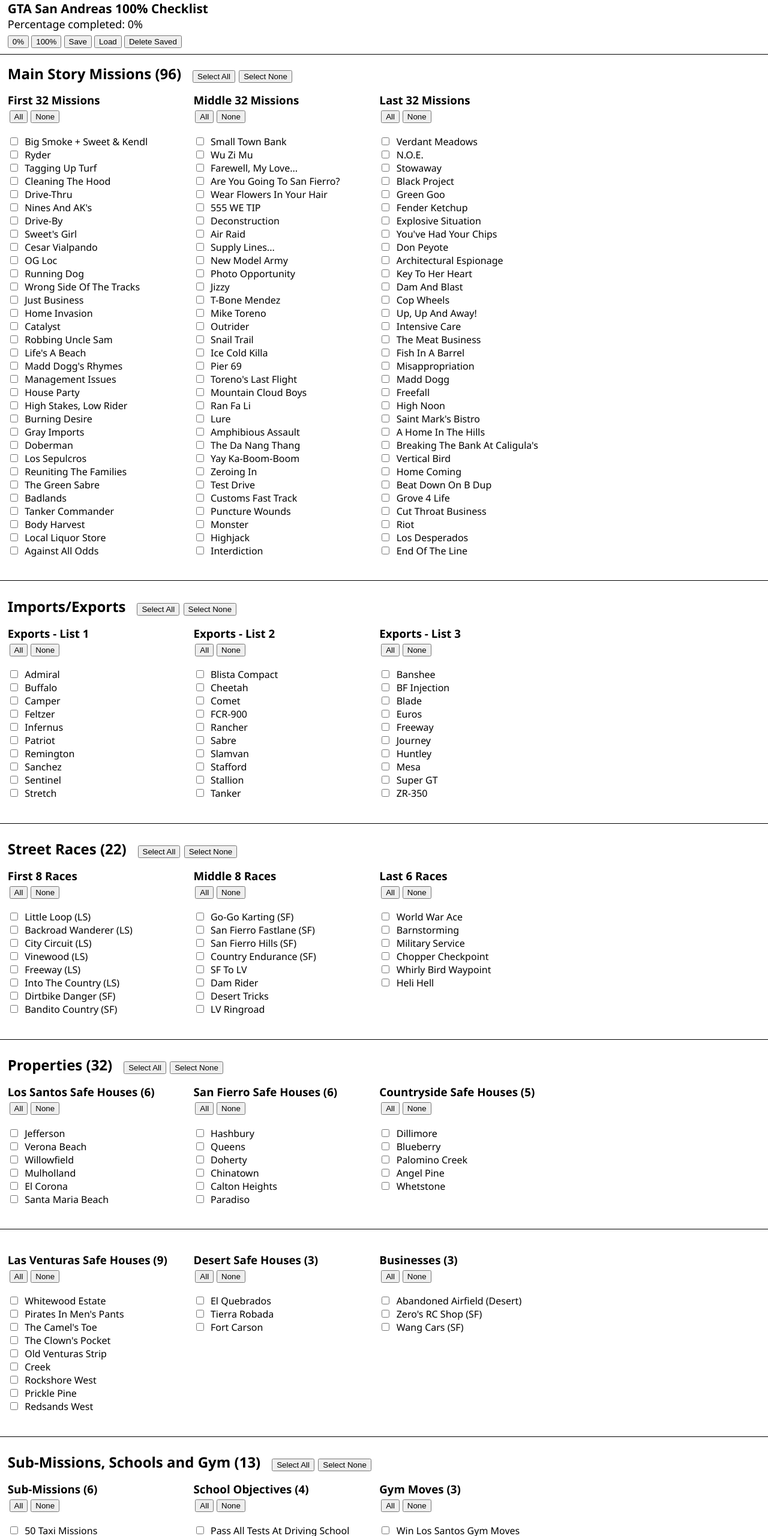
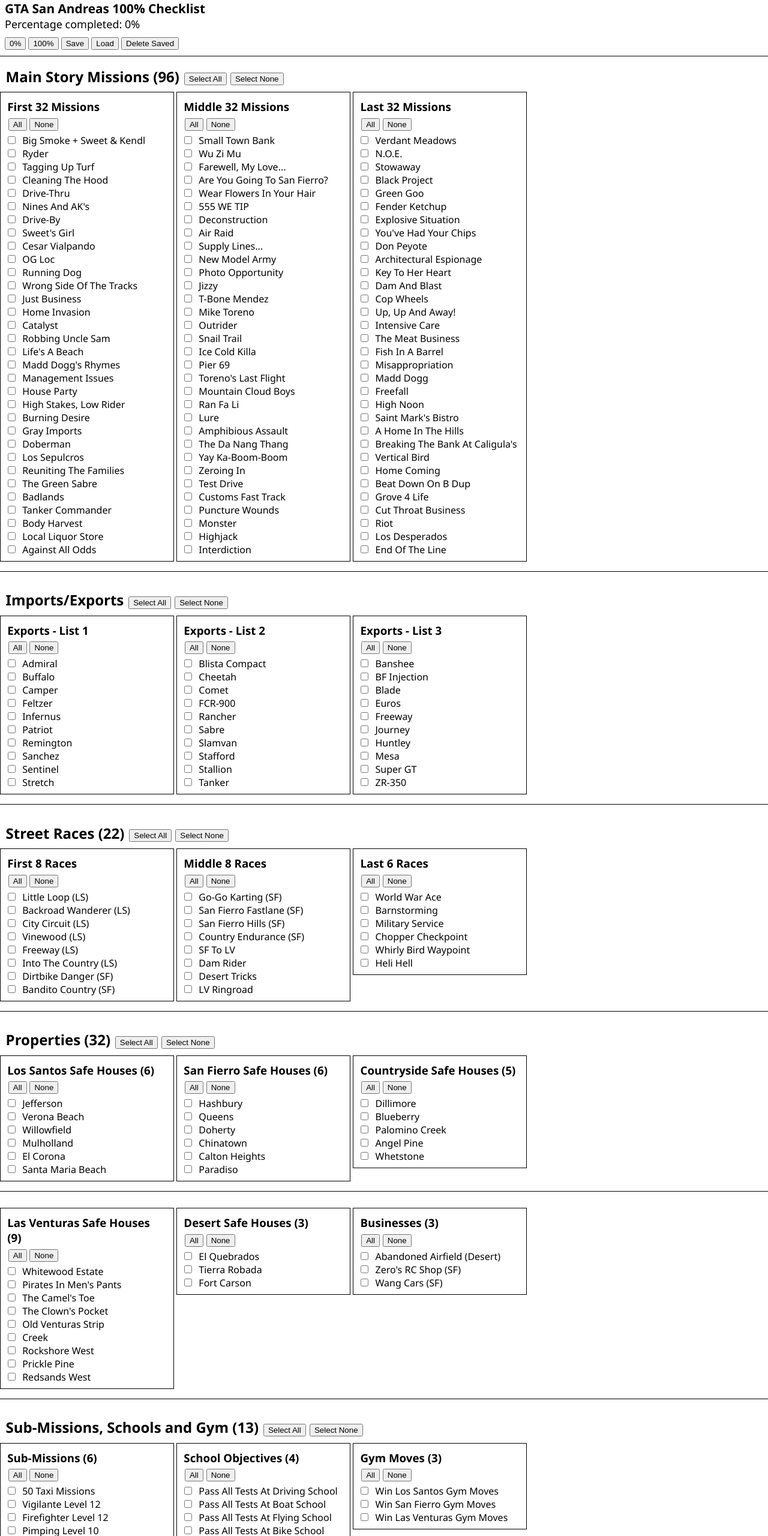
Before and after one commit to deomkds/sa-checklist, a plain HTML site: page index.html in a window 1280 px wide. Shown: the top 2560 px of the page at 60% size. Drawn offline with Linux system fonts and the light colour scheme.

Commit message:
Substitui comprimentos absolutos por relativos para melhorar a experiência em telas de diferentes tamanhos.

```diff
--- a/index.html
+++ b/index.html
@@ -5,71 +5,71 @@
     <meta http-equiv="X-UA-Compatible" content="IE=edge">
     <meta name="viewport" content="width=device-width, initial-scale=1.0">
     <style>
+        html {
+            scroll-behavior: smooth;
+        }
+
         body {
             font-family: 'Segoe UI', Tahoma, Geneva, Verdana, sans-serif;
-            margin: 80px 0px 0px;
+            margin: 5rem 0px 0px;
             padding: 0px;
         }
 
         header {
             background-color: white;
-            padding-bottom: 10px;
+            padding-bottom: 0.6rem;
             vertical-align: middle;
-            border-bottom: 1px;
+            border-bottom: 0.1rem;
             border-bottom-style: solid;
         }
 
         h1, section h2 {
-            margin: 0px;
-            padding: 1% 0px 0px 1%;
+            margin: 1rem 0rem 0rem;
+            padding: 0.5rem 0.5rem 0.5rem 0.6rem;
         }
 
         h3 {
-            margin: 3px 0px 6%;
+            text-align: left;
+            margin: 0rem;
+            padding: 0.2rem;
         }
 
-        section div.notitle {
+        p {
+            text-align: left;
+            margin: 0.1rem;
+        }
+
+        h2 p {
             display: inline-block;
-            width: 280px;
-            /*
-            border-width: 1px;
-            border-style: solid;
-            */
-            padding-left: 1%;
-            padding-right: 1%;
-            padding-bottom: 1%;
-            padding-top: 1%;
-            vertical-align: top;
         }
 
         section div {
             display: inline-block;
-            width: 280px;
-            /*
-            border-width: 1px;
+            width: 17rem;
+
+            border-width: 0.1rem;
             border-style: solid;
-            */
-            padding: 0% 1% 1% 1%;
+
+            padding: 0.5rem;
             vertical-align: top;
         }
 
         div.title {
             vertical-align: middle;
-            font-size: 130%;
+            font-size: 1.3rem;
             font-weight: bold;
-            padding-left: 1%;
+            padding-left: 0.5rem;
         }
 
         div.percent {
             vertical-align: middle;
             font-size: large;
-            padding-left: 1%;
+            padding-left: 0.5rem;
         }
 
         div.buttons {
             vertical-align: middle;
-            padding-left: 1%;
-            padding-top: 5px;
+            padding: 0.5rem 0.5rem 0rem;
         }
 
         label {
@@ -77,20 +77,19 @@
         }
 
         footer {
-            padding: 3%;
+            padding: 1rem;
         }
 
         section {
             border-bottom: solid;
-            border-bottom-width: 1px;
-            padding-bottom: 2%;
-            padding-top: 1%;
+            border-bottom-width: 0.1rem;
+            padding: 0.3rem 0rem 1rem;
         }
 
         .sticky {
             position: fixed;
             top: 0;
-            width: 100%
+            width: 100vw;
         }
     </style>
     <title>GTA SA 100% Checklist</title>
@@ -195,18 +194,18 @@
     <section>
         <h2>
             Main Story Missions (96)
-            <div>
+            <p>
                 <button onclick="marcarTudo(1,96,true)">Select All</button>
                 <button onclick="marcarTudo(1,96,false)">Select None</button>
-            </div>
+            </p>
         </h2>
         <div>
             <h3>
                 First 32 Missions
-                <div>
+                <p>
                     <button onclick="marcarTudo(1,32,true)">All</button>
                     <button onclick="marcarTudo(1,32,false)">None</button>
-                </div>
+                </p>
             </h3>
             <input type="checkbox" onclick="checarPorcentagem()" name="1" id="1"><label for="1">Big Smoke + Sweet & Kendl<br></label>
             <input type="checkbox" onclick="checarPorcentagem()" name="2" id="2"><label for="2">Ryder<br></label>
@@ -244,10 +243,10 @@
         <div>
             <h3>
                 Middle 32 Missions
-                <div>
+                <p>
                     <button onclick="marcarTudo(33,64,true)">All</button>
                     <button onclick="marcarTudo(33,64,false)">None</button>
-                </div>
+                </p>
             </h3>
             <input type="checkbox" onclick="checarPorcentagem()" name="33" id="33"><label for="33">Small Town Bank<br></label>
             <input type="checkbox" onclick="checarPorcentagem()" name="34" id="34"><label for="34">Wu Zi Mu<br></label>
@@ -285,10 +284,10 @@
         <div>
             <h3>
                 Last 32 Missions
-                <div>
+                <p>
                     <button onclick="marcarTudo(65,96,true)">All</button>
                     <button onclick="marcarTudo(65,96,false)">None</button>
-                </div>
+                </p>
             </h3>
             <input type="checkbox" onclick="checarPorcentagem()" name="65" id="65"><label for="65">Verdant Meadows<br></label>
             <input type="checkbox" onclick="checarPorcentagem()" name="66" id="66"><label for="66">N.O.E.<br></label>
@@ -327,18 +326,18 @@
     <section>
         <h2>
             Imports/Exports
-            <div>
+            <p>
                 <button onclick="marcarTudo(97,126,true)">Select All</button>
                 <button onclick="marcarTudo(97,126,false)">Select None</button>
-            </div>
+            </p>
         </h2>
         <div>
             <h3>
                 Exports - List 1
-                <div>
+                <p>
                     <button onclick="marcarTudo(97,106,true)">All</button>
                     <button onclick="marcarTudo(97,106,false)">None</button>
-                </div>
+                </p>
             </h3>
             <input type="checkbox" onclick="checarPorcentagem()" name="97" id="97"><label for="97">Admiral<br></label>
             <input type="checkbox" onclick="checarPorcentagem()" name="98" id="98"><label for="98">Buffalo<br></label>
@@ -354,10 +353,10 @@
         <div>
             <h3>
                 Exports - List 2
-                <div>
+                <p>
                     <button onclick="marcarTudo(107,116,true)">All</button>
                     <button onclick="marcarTudo(107,116,false)">None</button>
-                </div>
+                </p>
             </h3>
             <input type="checkbox" onclick="checarPorcentagem()" name="107" id="107"><label for="107">Blista Compact<br></label>
             <input type="checkbox" onclick="checarPorcentagem()" name="108" id="108"><label for="108">Cheetah<br></label>
@@ -373,10 +372,10 @@
         <div>
             <h3>
                 Exports - List 3
-                <div>
+                <p>
                     <button onclick="marcarTudo(117,126,true)">All</button>
                     <button onclick="marcarTudo(117,126,false)">None</button>
-                </div>
+                </p>
             </h3>
             <input type="checkbox" onclick="checarPorcentagem()" name="117" id="117"><label for="117">Banshee<br></label>
             <input type="checkbox" onclick="checarPorcentagem()" name="118" id="118"><label for="118">BF Injection<br></label>
@@ -393,18 +392,18 @@
     <section>
         <h2>
             Street Races (22)
-            <div>
+            <p>
                 <button onclick="marcarTudo(127,148,true)">Select All</button>
                 <button onclick="marcarTudo(127,148,false)">Select None</button>
-            </div>
+            </p>
         </h2>
         <div>
             <h3>
                 First 8 Races
-                <div>
+                <p>
                     <button onclick="marcarTudo(127,134,true)">All</button>
                     <button onclick="marcarTudo(127,134,false)">None</button>
-                </div>
+                </p>
             </h3>
             <input type="checkbox" onclick="checarPorcentagem()" name="127" id="127"><label for="127">Little Loop (LS)<br></label>
             <input type="checkbox" onclick="checarPorcentagem()" name="128" id="128"><label for="128">Backroad Wanderer (LS)<br></label>
@@ -418,10 +417,10 @@
         <div>
             <h3>
                 Middle 8 Races
-                <div>
+                <p>
                     <button onclick="marcarTudo(135,142,true)">All</button>
                     <button onclick="marcarTudo(135,142,false)">None</button>
-                </div>
+                </p>
             </h3>
             <input type="checkbox" onclick="checarPorcentagem()" name="135" id="135"><label for="135">Go-Go Karting (SF)<br></label>
             <input type="checkbox" onclick="checarPorcentagem()" name="136" id="136"><label for="136">San Fierro Fastlane (SF)<br></label>
@@ -435,10 +434,10 @@
         <div>
             <h3>
                 Last 6 Races
-                <div>
+                <p>
                     <button onclick="marcarTudo(143,148,true)">All</button>
                     <button onclick="marcarTudo(143,148,false)">None</button>
-                </div>
+                </p>
             </h3>
             <input type="checkbox" onclick="checarPorcentagem()" name="143" id="143"><label for="143">World War Ace<br></label>
             <input type="checkbox" onclick="checarPorcentagem()" name="144" id="144"><label for="144">Barnstorming<br></label>
@@ -451,18 +450,18 @@
     <section>
         <h2>
             Properties (32)
-            <div>
+            <p>
                 <button onclick="marcarTudo(149,180,true)">Select All</button>
                 <button onclick="marcarTudo(149,180,false)">Select None</button>
-            </div>
+            </p>
         </h2>
         <div>
             <h3>
                 Los Santos Safe Houses (6)
-                <div>
+                <p>
                     <button onclick="marcarTudo(149,154,true)">All</button>
                     <button onclick="marcarTudo(149,154,false)">None</button>
-                </div>
+                </p>
             </h3>
             <input type="checkbox" onclick="checarPorcentagem()" name="149" id="149"><label for="149">Jefferson<br></label>
             <input type="checkbox" onclick="checarPorcentagem()" name="150" id="150"><label for="150">Verona Beach<br></label>
@@ -474,10 +473,10 @@
         <div>
             <h3>
                 San Fierro Safe Houses (6)
-                <div>
+                <p>
                     <button onclick="marcarTudo(155,160,true)">All</button>
                     <button onclick="marcarTudo(155,160,false)">None</button>
-                </div>
+                </p>
             </h3>
             <input type="checkbox" onclick="checarPorcentagem()" name="155" id="155"><label for="155">Hashbury<br></label>
             <input type="checkbox" onclick="checarPorcentagem()" name="156" id="156"><label for="156">Queens<br></label>
@@ -489,10 +488,10 @@
         <div>
             <h3>
                 Countryside Safe Houses (5)
-                <div>
+                <p>
                     <button onclick="marcarTudo(161,165,true)">All</button>
                     <button onclick="marcarTudo(161,165,false)">None</button>
-                </div>
+                </p>
             </h3>
             <input type="checkbox" onclick="checarPorcentagem()" name="161" id="161"><label for="161">Dillimore<br></label>
             <input type="checkbox" onclick="checarPorcentagem()" name="162" id="162"><label for="162">Blueberry<br></label>
@@ -506,10 +505,10 @@
         <div>
             <h3>
                 Las Venturas Safe Houses (9)
-                <div>
+                <p>
                     <button onclick="marcarTudo(166,174,true)">All</button>
                     <button onclick="marcarTudo(166,174,false)">None</button>
-                </div>
+                </p>
             </h3>
             <input type="checkbox" onclick="checarPorcentagem()" name="166" id="166"><label for="166">Whitewood Estate<br></label>
             <input type="checkbox" onclick="checarPorcentagem()" name="167" id="167"><label for="167">Pirates In Men's Pants<br></label>
@@ -524,10 +523,10 @@
         <div>
             <h3>
                 Desert Safe Houses (3)
-                <div>
+                <p>
                     <button onclick="marcarTudo(175,177,true)">All</button>
                     <button onclick="marcarTudo(175,177,false)">None</button>
-                </div>
+                </p>
             </h3>
             <input type="checkbox" onclick="checarPorcentagem()" name="175" id="175"><label for="175">El Quebrados<br></label>
             <input type="checkbox" onclick="checarPorcentagem()" name="176" id="176"><label for="176">Tierra Robada<br></label>
@@ -536,10 +535,10 @@
         <div>
             <h3>
                 Businesses (3)
-                <div>
+                <p>
                     <button onclick="marcarTudo(178,180,true)">All</button>
                     <button onclick="marcarTudo(178,180,false)">None</button>
-                </div>
+                </p>
             </h3>
             <input type="checkbox" onclick="checarPorcentagem()" name="178" id="178"><label for="178">Abandoned Airfield (Desert)<br></label>
             <input type="checkbox" onclick="checarPorcentagem()" name="179" id="179"><label for="179">Zero's RC Shop (SF)<br></label>
@@ -549,18 +548,18 @@
     <section>
         <h2>
             Sub-Missions, Schools and Gym (13)
-            <div>
+            <p>
                 <button onclick="marcarTudo(181,193,true)">Select All</button>
                 <button onclick="marcarTudo(181,193,false)">Select None</button>
-            </div>
+            </p>
         </h2>
         <div>
             <h3>
                 Sub-Missions (6)
-                <div>
+                <p>
                     <button onclick="marcarTudo(181,186,true)">All</button>
                     <button onclick="marcarTudo(181,186,false)">None</button>
-                </div>
+                </p>
             </h3>
             <input type="checkbox" onclick="checarPorcentagem()" name="181" id="181"><label for="181">50 Taxi Missions<br></label>
             <input type="checkbox" onclick="checarPorcentagem()" name="182" id="182"><label for="182">Vigilante Level 12<br></label>
@@ -572,10 +571,10 @@
         <div>
             <h3>
                 School Objectives (4)
-                <div>
+                <p>
                     <button onclick="marcarTudo(187,190,true)">All</button>
                     <button onclick="marcarTudo(187,190,false)">None</button>
-                </div>
+                </p>
             </h3>
             <input type="checkbox" onclick="checarPorcentagem()" name="187" id="187"><label for="187">Pass All Tests At Driving School<br></label>
             <input type="checkbox" onclick="checarPorcentagem()" name="188" id="188"><label for="188">Pass All Tests At Boat School<br></label>
@@ -585,10 +584,10 @@
         <div>
             <h3>
                 Gym Moves (3)
-                <div>
+                <p>
                     <button onclick="marcarTudo(191,193,true)">All</button>
                     <button onclick="marcarTudo(191,193,false)">None</button>
-                </div>
+                </p>
             </h3>
             <input type="checkbox" onclick="checarPorcentagem()" name="191" id="191"><label for="191">Win Los Santos Gym Moves<br></label>
             <input type="checkbox" onclick="checarPorcentagem()" name="192" id="192"><label for="192">Win San Fierro Gym Moves<br></label>
@@ -598,18 +597,18 @@
     <section>
         <h2>
             Other Missions (9)
-            <div>
+            <p>
                 <button onclick="marcarTudo(194,202,true)">Select All</button>
                 <button onclick="marcarTudo(194,202,false)">Select None</button>
-            </div>
+            </p>
         </h2>
         <div>
             <h3>
                 Courier Missions (3)
-                <div>
+                <p>
                     <button onclick="marcarTudo(194,196,true)">All</button>
                     <button onclick="marcarTudo(194,196,false)">None</button>
-                </div>
+                </p>
             </h3>
             <input type="checkbox" onclick="checarPorcentagem()" name="194" id="194"><label for="194">Los Santos -  Roboi's Food Mart<br></label>
             <input type="checkbox" onclick="checarPorcentagem()" name="195" id="195"><label for="195">San Fierro - Hippy Shopper<br></label>
@@ -618,10 +617,10 @@
         <div>
             <h3>
                 Hidden Side Missions (3)
-                <div>
+                <p>
                     <button onclick="marcarTudo(197,199,true)">All</button>
                     <button onclick="marcarTudo(197,199,false)">None</button>
-                </div>
+                </p>
             </h3>
             <input type="checkbox" onclick="checarPorcentagem()" name="197" id="197"><label for="197">Win BMX Challenge<br></label>
             <input type="checkbox" onclick="checarPorcentagem()" name="198" id="198"><label for="198">Win All 3 Chiliad Challenges<br></label>
@@ -630,10 +629,10 @@
         <div>
             <h3>
                 Asset Missions (3)
-                <div>
+                <p>
                     <button onclick="marcarTudo(200,202,true)">All</button>
                     <button onclick="marcarTudo(200,202,false)">None</button>
-                </div>
+                </p>
             </h3>
             <input type="checkbox" onclick="checarPorcentagem()" name="200" id="200"><label for="200">Complete 8 Trucker Missions<br></label>
             <input type="checkbox" onclick="checarPorcentagem()" name="201" id="201"><label for="201">Complete Level 5 of Valet Parking<br></label>
@@ -643,18 +642,18 @@
     <section>
         <h2>
             Challenges (12)
-            <div>
+            <p>
                 <button onclick="marcarTudo(203,214,true)">Select All</button>
                 <button onclick="marcarTudo(203,214,false)">Select None</button>
-            </div>
+            </p>
         </h2>
         <div>
             <h3>
                 Collectables (4)
-                <div>
+                <p>
                     <button onclick="marcarTudo(203,206,true)">All</button>
                     <button onclick="marcarTudo(203,206,false)">None</button>
-                </div>
+                </p>
             </h3>
             <input type="checkbox" onclick="checarPorcentagem()" name="203" id="203"><label for="203">Spray Over 100 Tags<br></label>
             <input type="checkbox" onclick="checarPorcentagem()" name="204" id="204"><label for="204">Take 50 Snapshots<br></label>
@@ -664,10 +663,10 @@
         <div>
             <h3>
                 Stadium Challenges (4)
-                <div>
+                <p>
                     <button onclick="marcarTudo(207,210,true)">All</button>
                     <button onclick="marcarTudo(207,210,false)">None</button>
-                </div>
+                </p>
             </h3>
             <input type="checkbox" onclick="checarPorcentagem()" name="207" id="207"><label for="207">Win 8-Track<br></label>
             <input type="checkbox" onclick="checarPorcentagem()" name="208" id="208"><label for="208">Win Blood Bowl<br></label>
@@ -677,10 +676,10 @@
         <div>
             <h3>
                 Gun Challenges (4)
-                <div>
+                <p>
                     <button onclick="marcarTudo(211,214,true)">All</button>
                     <button onclick="marcarTudo(211,214,false)">None</button>
-                </div>
+                </p>
             </h3>
             <input type="checkbox" onclick="checarPorcentagem()" name="211" id="211"><label for="211">Win Pistol Challenge<br></label>
             <input type="checkbox" onclick="checarPorcentagem()" name="212" id="212"><label for="212">Win Micro SMG Challenge<br></label>
```
